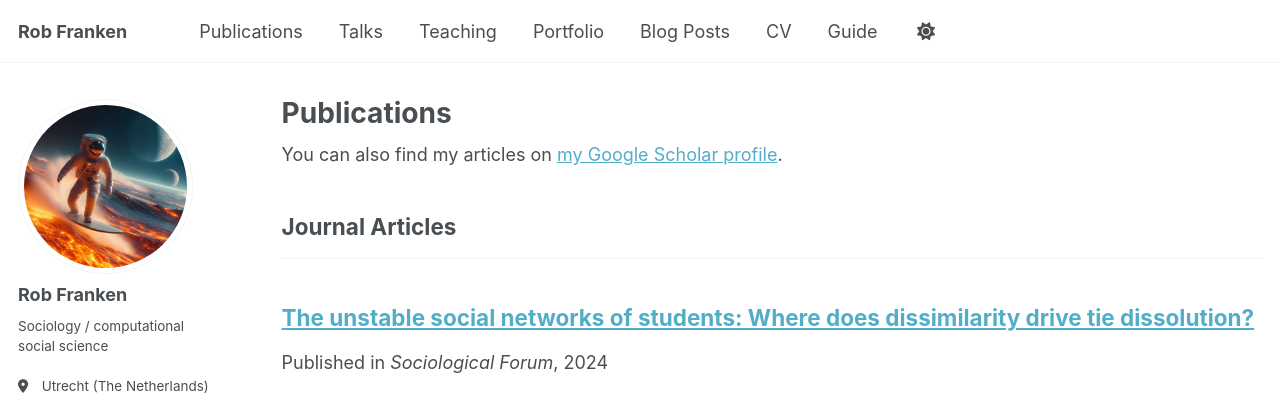
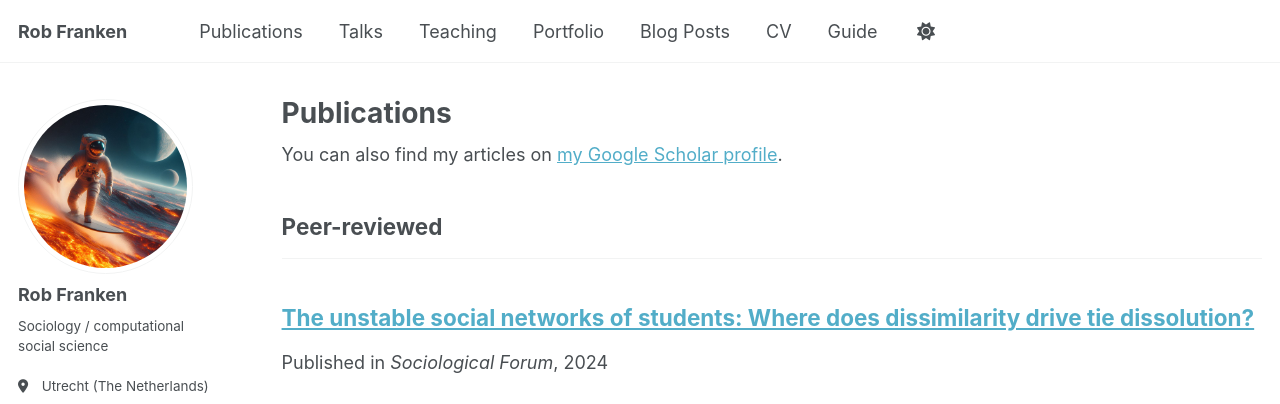
Before and after one commit to robfranken/robfranken.github.io, a Jekyll site: the page built from _pages/publications.html, in a window 1280 px wide and 900 px high. Shown: the top 404 px of the window. Built offline with Jekyll 4.4.1, drawn with Linux system fonts in a browser that asks for light colours; some web fonts are replaced.

Commit message:
update
different article categories (peer reviewed, other, prereg, ...)

```diff
--- a/_config.yml
+++ b/_config.yml
@@ -81,9 +81,14 @@ publication_category:
   books:
     title: 'Books'
   manuscripts:
-    title: 'Journal Articles'
+    title: 'Peer-reviewed'
   conferences:
     title: 'Conference Papers'
+  other:
+    title: 'Other publications'
+  prereg:
+    title: 'Preregistration and codebooks'
+
 
 # Site Settings
 teaser                   :  # filename of teaser fallback teaser image placed in /images/, .e.g. "500x300.png"
```
Also changed, not shown: 1 other file.
